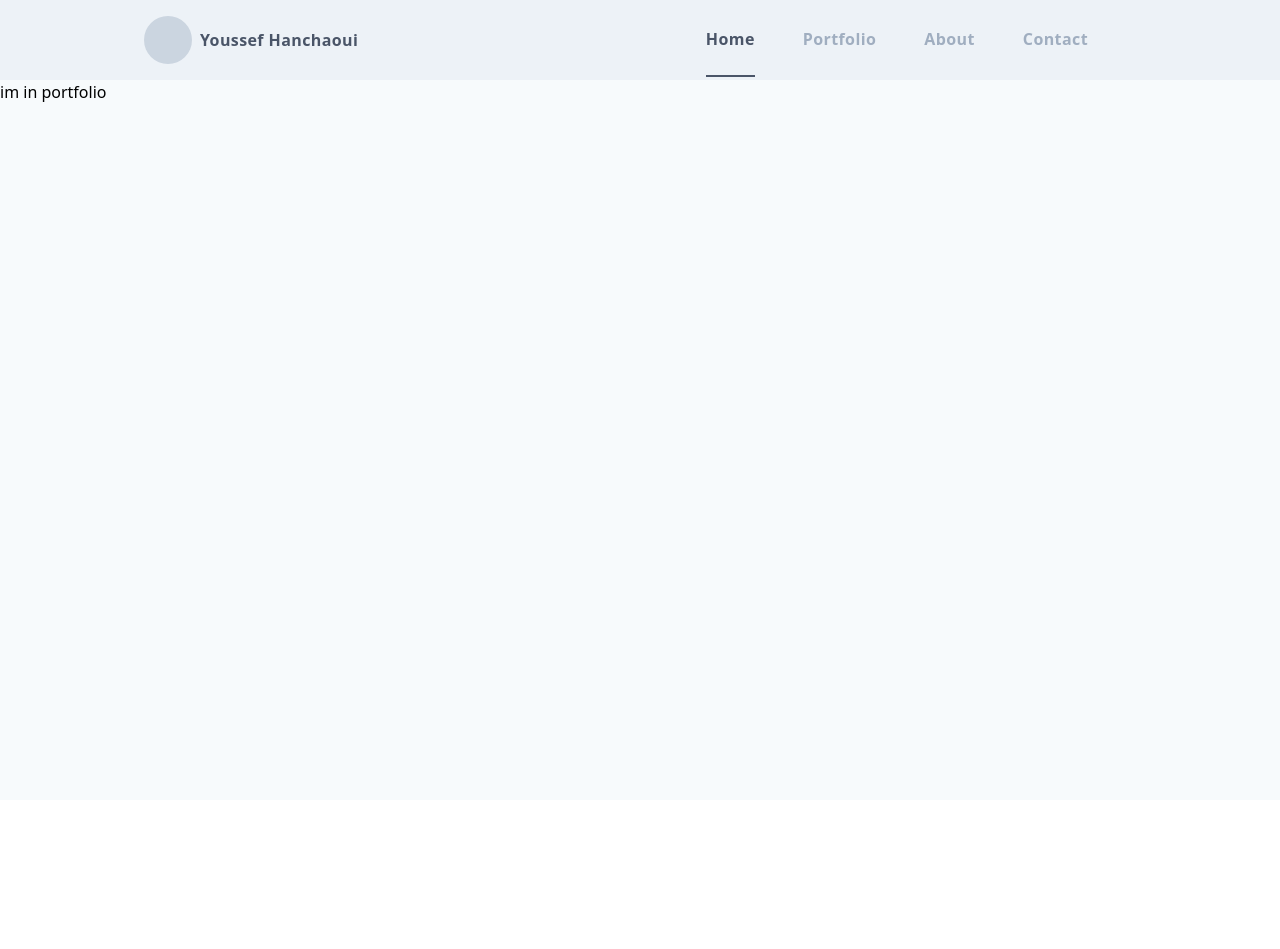
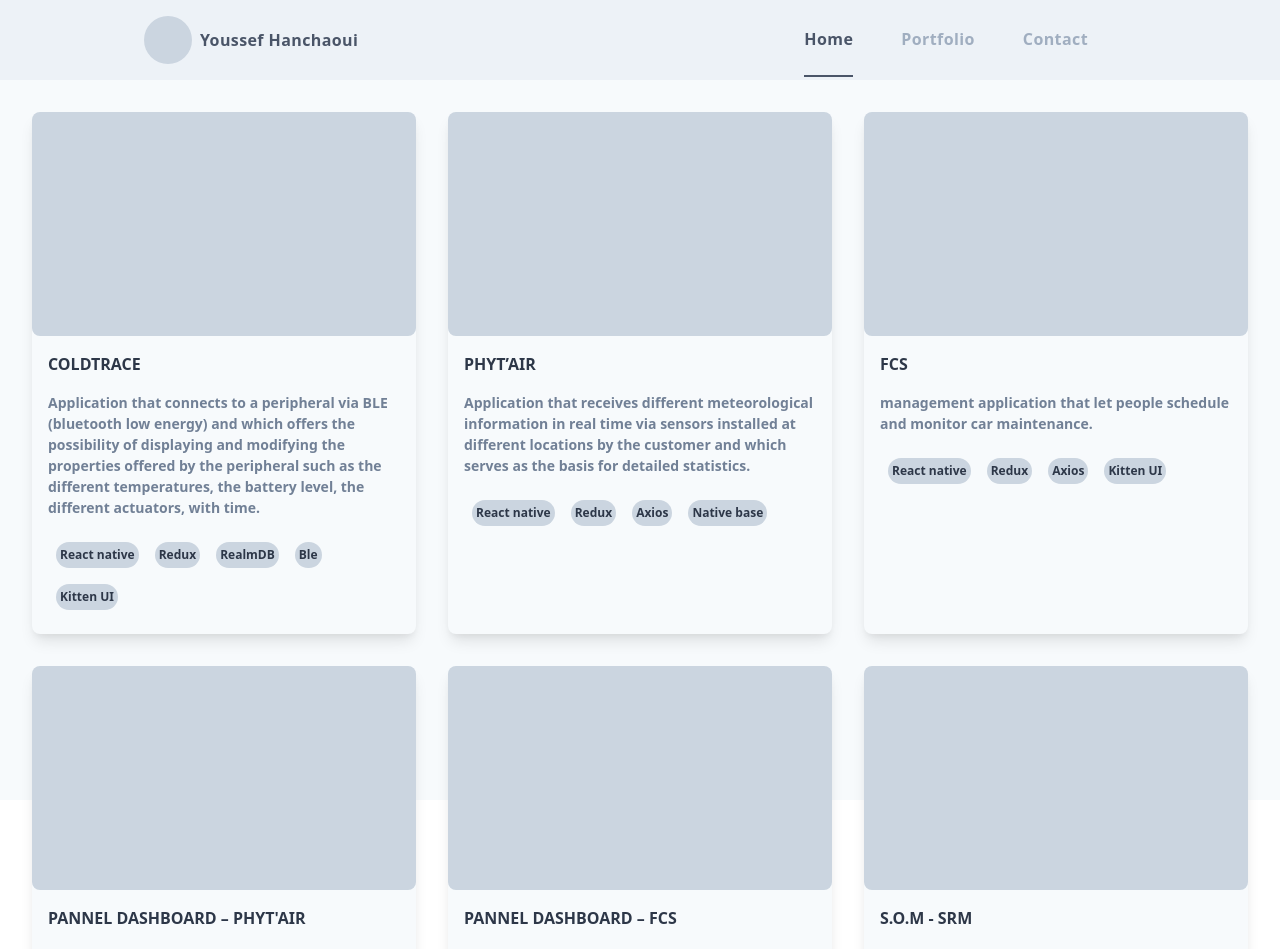
Before and after one commit to josef256/josef256_cv, a React (Create React App) app: page /portfolio in a window 1280 px wide. Shown: the top 949 px of the page. Before the commit the page ends 800 px from the top, so only its background shows below. Built offline with nearby package versions, Linux system fonts and the light colour scheme.

Commit message:
add contact interface

```diff
--- a/src/components/About.js
+++ b/src/components/About.js
@@ -2,7 +2,7 @@ import React from 'react';
 
 export const About=()=>{
     return (
-        <div>
+        <div className="min-h-full p-4 bg-gray-700">
             im in About
         </div>
     )
--- a/src/components/Contact.js
+++ b/src/components/Contact.js
@@ -2,8 +2,47 @@ import React from 'react';
 
 export const Contact=()=>{
     return (
-        <div>
-            im in Contact
+        <div className="min-h-full grid grid-cols-1 lg:grid-cols-3">
+           <div className="bg-gray-200 p-10 grid grid-cols-1 gap-4 lg:gap-1 max-w-md col-span-1 min-w-full">
+              <div className="text-3xl font-extrabold text-gray-800">Get in touch</div>
+              <div className="font-semibold text-gray-500">You can send me directly an email or contact me via the links below:</div>
+              <div className="flex">
+              <svg className="w-6 h-6 text-gray-500 mr-2" xmlns="http://www.w3.org/2000/svg" fill="none" viewBox="0 0 24 24" stroke="currentColor">
+  <path strokeLinecap="round" strokeLinejoin="round" strokeWidth={2} d="M17.657 16.657L13.414 20.9a1.998 1.998 0 01-2.827 0l-4.244-4.243a8 8 0 1111.314 0z" />
+  <path strokeLinecap="round" strokeLinejoin="round" strokeWidth={2} d="M15 11a3 3 0 11-6 0 3 3 0 016 0z" />
+</svg>
+<div className="text-gray-500 font-medium">23 rue ariana soghra, Ariana, Tunis</div>
+              </div>
+              <div className="flex">
+              <svg  className="w-6 h-6 text-gray-500 mr-2"  xmlns="http://www.w3.org/2000/svg" fill="none" viewBox="0 0 24 24" stroke="currentColor">
+  <path strokeLinecap="round" strokeLinejoin="round" strokeWidth={2} d="M16 3h5m0 0v5m0-5l-6 6M5 3a2 2 0 00-2 2v1c0 8.284 6.716 15 15 15h1a2 2 0 002-2v-3.28a1 1 0 00-.684-.948l-4.493-1.498a1 1 0 00-1.21.502l-1.13 2.257a11.042 11.042 0 01-5.516-5.517l2.257-1.128a1 1 0 00.502-1.21L9.228 3.683A1 1 0 008.279 3H5z" />
+</svg>
+<div className="text-gray-500 font-medium">(+216) 53235483</div>
+              </div>
+              <div className="flex overflow-hidden">
+              <svg  className="w-6 h-6 text-gray-500 mr-2 flex-shrink-0"  xmlns="http://www.w3.org/2000/svg" fill="none" viewBox="0 0 24 24" stroke="currentColor">
+  <path strokeLinecap="round" strokeLinejoin="round" strokeWidth={2} d="M3 8l7.89 5.26a2 2 0 002.22 0L21 8M5 19h14a2 2 0 002-2V7a2 2 0 00-2-2H5a2 2 0 00-2 2v10a2 2 0 002 2z" />
+</svg>
+<div className="text-gray-500 font-medium">hanchaoui.youssef256@gmail.com</div>
+              </div>
+              <div className="flex">
+              <svg className="w-6 h-6 text-gray-500 mr-2 fill-current" xmlns="http://www.w3.org/2000/svg" viewBox="0 0 24 24"><path d="M.057 24l1.687-6.163c-1.041-1.804-1.588-3.849-1.587-5.946.003-6.556 5.338-11.891 11.893-11.891 3.181.001 6.167 1.24 8.413 3.488 2.245 2.248 3.481 5.236 3.48 8.414-.003 6.557-5.338 11.892-11.893 11.892-1.99-.001-3.951-.5-5.688-1.448l-6.305 1.654zm6.597-3.807c1.676.995 3.276 1.591 5.392 1.592 5.448 0 9.886-4.434 9.889-9.885.002-5.462-4.415-9.89-9.881-9.892-5.452 0-9.887 4.434-9.889 9.884-.001 2.225.651 3.891 1.746 5.634l-.999 3.648 3.742-.981zm11.387-5.464c-.074-.124-.272-.198-.57-.347-.297-.149-1.758-.868-2.031-.967-.272-.099-.47-.149-.669.149-.198.297-.768.967-.941 1.165-.173.198-.347.223-.644.074-.297-.149-1.255-.462-2.39-1.475-.883-.788-1.48-1.761-1.653-2.059-.173-.297-.018-.458.13-.606.134-.133.297-.347.446-.521.151-.172.2-.296.3-.495.099-.198.05-.372-.025-.521-.075-.148-.669-1.611-.916-2.206-.242-.579-.487-.501-.669-.51l-.57-.01c-.198 0-.52.074-.792.372s-1.04 1.016-1.04 2.479 1.065 2.876 1.213 3.074c.149.198 2.095 3.2 5.076 4.487.709.306 1.263.489 1.694.626.712.226 1.36.194 1.872.118.571-.085 1.758-.719 2.006-1.413.248-.695.248-1.29.173-1.414z"/></svg>
+<div className="text-gray-500 font-medium">hanchaoui Youssef</div>
+              </div>
+              <div className="flex">
+              <svg  className="w-6 h-6 text-gray-500 mr-2 fill-current" xmlns="http://www.w3.org/2000/svg"  viewBox="0 0 24 24"><path d="M19 0h-14c-2.761 0-5 2.239-5 5v14c0 2.761 2.239 5 5 5h14c2.762 0 5-2.239 5-5v-14c0-2.761-2.238-5-5-5zm-11 19h-3v-11h3v11zm-1.5-12.268c-.966 0-1.75-.79-1.75-1.764s.784-1.764 1.75-1.764 1.75.79 1.75 1.764-.783 1.764-1.75 1.764zm13.5 12.268h-3v-5.604c0-3.368-4-3.113-4 0v5.604h-3v-11h3v1.765c1.396-2.586 7-2.777 7 2.476v6.759z"/></svg>
+<div className="text-gray-500 font-medium">hanchaoui Youssef</div>
+              </div>
+           </div>
+           <div className="p-10 grid grid-cols-1 gap-2 col-span-2">
+              <input placeholder="Fullname" className="h-16 p-4 rounded-md border border-gray-600 text-gray-600 font-medium"/>
+              <input placeholder="Email"  className="h-16 p-4 rounded-md border border-gray-600 text-gray-600 font-medium"/>
+              <input placeholder="Phone"  className="h-16 p-4 rounded-md border border-gray-600 text-gray-600 font-medium"/>
+              <textarea placeholder="Message"  rows="5" className="p-4 rounded-md border border-gray-600 text-gray-600 font-medium"/>
+              <div>
+              <button className="h-12 md:w-24 w-full bg-gray-500 hover:bg-gray-800 rounded-md font-medium text-white">Submit</button>
+              </div>
+           </div>
         </div>
     )
 }
--- a/src/components/NavMenu.js
+++ b/src/components/NavMenu.js
@@ -20,13 +20,13 @@ export const NavMenu=()=>{
                 </Link>
                 </div>
             </li>
-            <li className="pr-12 font-semibold text-gray-500 hover:text-gray-700 md:tracking-wide">
+            {/* <li className="pr-12 font-semibold text-gray-500 hover:text-gray-700 md:tracking-wide">
                 <div className="py-6 ">
                 <Link to="/about">
                 About
                 </Link>
                 </div>
-            </li>
+            </li> */}
             <li className="pr-12 font-semibold text-gray-500 hover:text-gray-700 md:tracking-wide">
                 <div className="py-6 ">
                 <Link to="/contact">
--- a/src/components/Portfolio.js
+++ b/src/components/Portfolio.js
@@ -1,9 +1,80 @@
 import React from 'react';
+import { ProjectCard } from './ProjectCard';
 
 export const Portfolio=()=>{
     return (
-        <div>
-            im in portfolio
+        <div className="min-h-screen p-4 ">
+            <div className="flex flex-wrap justify-around">
+            <ProjectCard
+            img=''
+            title='ColdTrace'
+            content='Application that connects to a peripheral via BLE
+            (bluetooth low energy) and which offers the possibility of displaying and modifying the
+            properties offered by the peripheral such as the different temperatures, the battery level,
+            the different actuators, with time.'
+            tags={['React native', 'Redux', 'RealmDB', 'Ble', 'Kitten UI']}
+            />
+            <ProjectCard
+            img=''
+            title='Phyt’air'
+            content='Application that receives different
+            meteorological information in real time via sensors installed at different locations
+            by the customer and which serves as the basis for detailed statistics.'
+            tags={['React native', 'Redux', 'Axios', 'Native base']}
+            />
+            <ProjectCard
+            img=''
+            title='FCS'
+            content='management application that let people schedule and monitor car maintenance.'
+            tags={['React native', 'Redux', 'Axios', 'Kitten UI']}
+            />
+              <ProjectCard
+            img=''
+            title="Pannel dashboard – Phyt'air "
+            content='Application that receives different
+            meteorological information in real time via sensors installed at different locations
+            by the customer and which serves as the basis for detailed statistics.'
+            tags={['React', 'Redux', 'Axios', 'Material UI']}
+            />
+                 <ProjectCard
+            img=''
+            title="Pannel dashboard – FCS"
+            content='management application that let people schedule and monitor car maintenance.'
+            tags={['React', 'Redux', 'Axios', 'Ant Design']}
+            />
+                <ProjectCard
+            img=''
+            title="S.O.M - SRM"
+            content='Supplier and business relationship
+            management platform as well as the management of various incidents in order to
+            improve the supply mechanism.'
+            tags={['Angular 8', 'RXJS', 'Axios', 'Angular Material']}
+            />
+              <ProjectCard
+            img=''
+            title="Evalos - ERP"
+            content="A platform that offers the
+            functionality necessary for the proper management of all the company's
+            activities: employee management, adding objectives, evaluations, etc.."
+            tags={['Angular 8', 'RXJS', 'Axios', 'Angular Material']}
+            />
+             <ProjectCard
+            img=''
+            title="Phyt’eau"
+            content="Intended for the agricultural sector in order to collect
+            indicators thanks to the sensors installed at the customer, visualize this data in
+            Dashboards, define via algorithms specific to each crop variety the exact dose of
+            irrigation and its optimal planning."
+            tags={['Ionic','Angular', 'RXJS', 'Axios', 'cordova']}
+            />
+              <ProjectCard
+            img=''
+            title="Senya"
+            content="Hybrid mobile application for planning,
+            management and monitoring of all farm activities."
+            tags={['Ionic','Angular', 'RXJS', 'Axios', 'cordova']}
+            />
+           </div>
         </div>
     )
 }
--- /dev/null
+++ b/src/components/ProjectCard.js
@@ -0,0 +1,22 @@
+import React from 'react';
+
+export const ProjectCard=(props)=>{
+return (
+    <div className="my-4 bg-gray-100 w-96  shadow-lg rounded-lg">
+    <div className="bg-gray-400 w-96 h-56 rounded-lg"></div>
+    <div className="p-2 md:p-4 grid grid-cols-1 gap-4">
+<div className="font-bold text-gray-800 uppercase">{props.title}</div>
+        <div className="text-sm font-semibold text-gray-600">
+      {props.content}
+        </div>
+        <div className="flex flex-wrap">
+            {props.tags.map((item)=>{
+                return(
+                <div className="m-2 p-1 bg-gray-400 rounded-full text-xs font-semibold text-gray-800">{item}</div>
+                )
+            })}
+        </div>
+    </div>
+</div>
+)
+}
```
